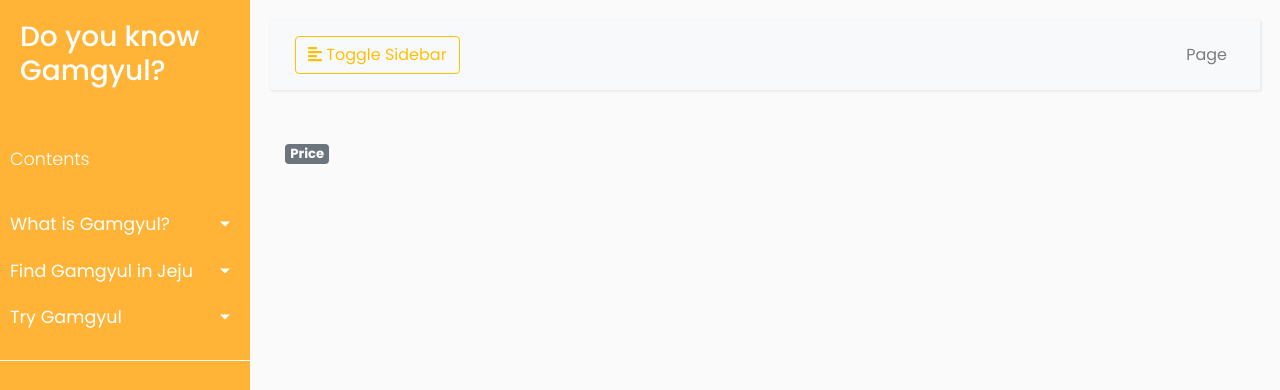
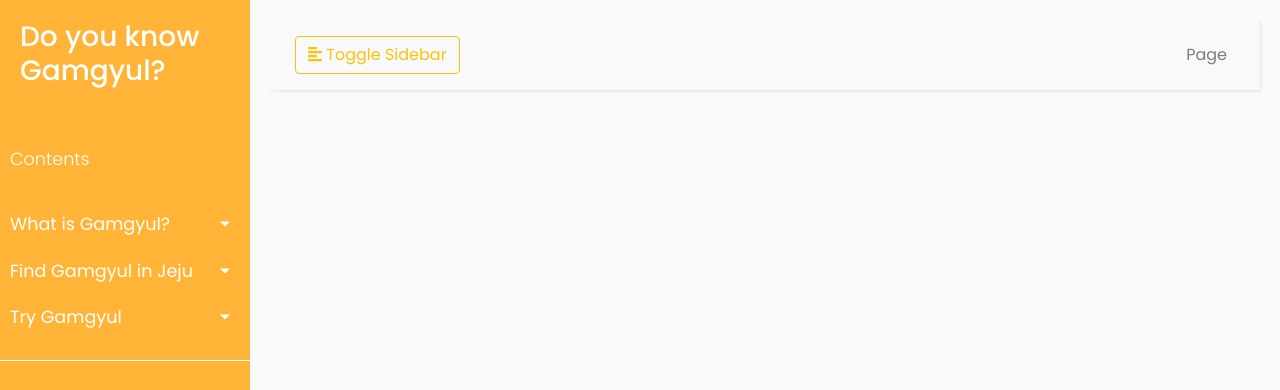
Before and after one commit to robert-min/gamgyulJeju, a Django app: page /family/ in a window 1280 px wide. Shown: the top 390 px of the page. Run offline with Django 4.2, Linux system fonts and the light colour scheme; some libraries are stand-ins or nearby versions.

Commit message:
family admin 완료 - html 코드 수정 진행

```diff
--- a/information/templates/information/family.html
+++ b/information/templates/information/family.html
@@ -7,7 +7,6 @@
     <div class="row">
         <div class="col">
             <h1 class="display-6">{{family.title}}</h1>
-            <p><span class="badge badge-secondary">Price</span>{{family.id}}</p>
         </div>
     </div>
 
```
